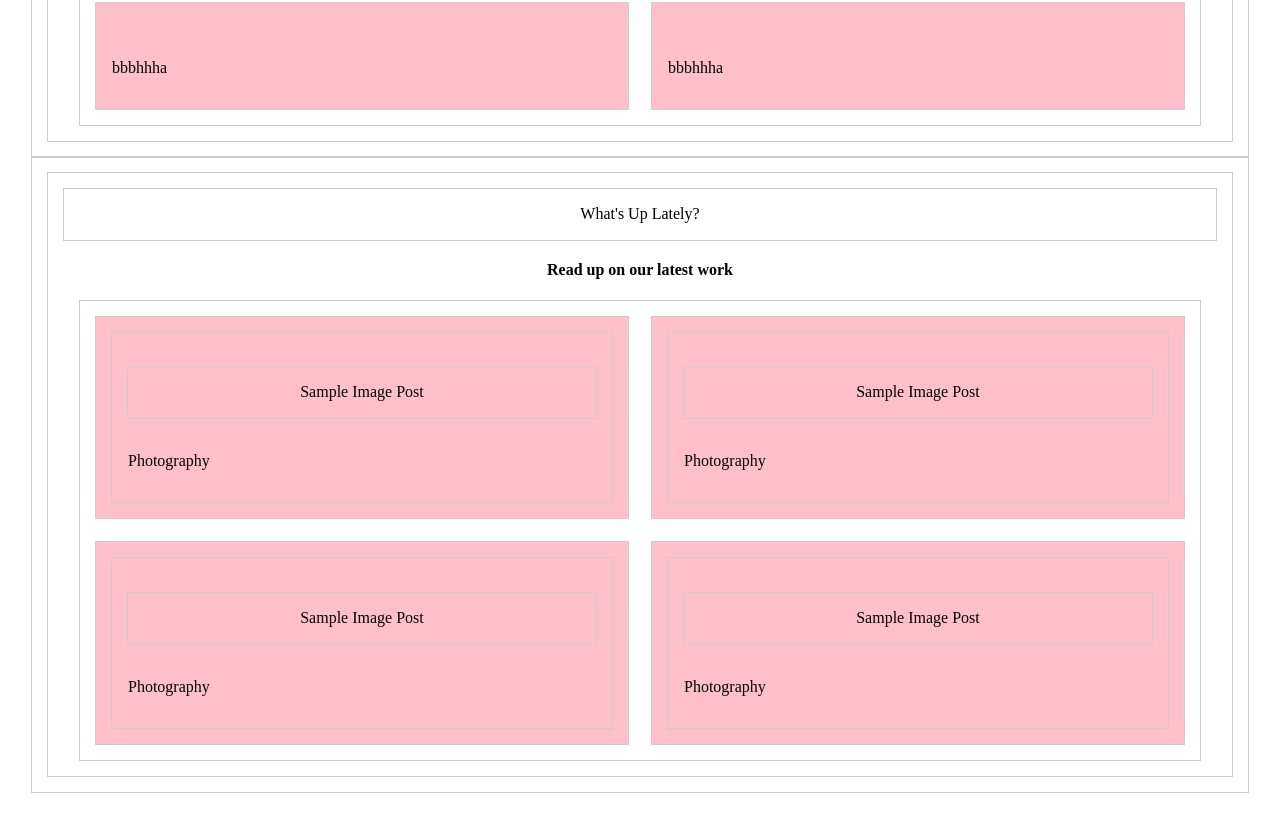
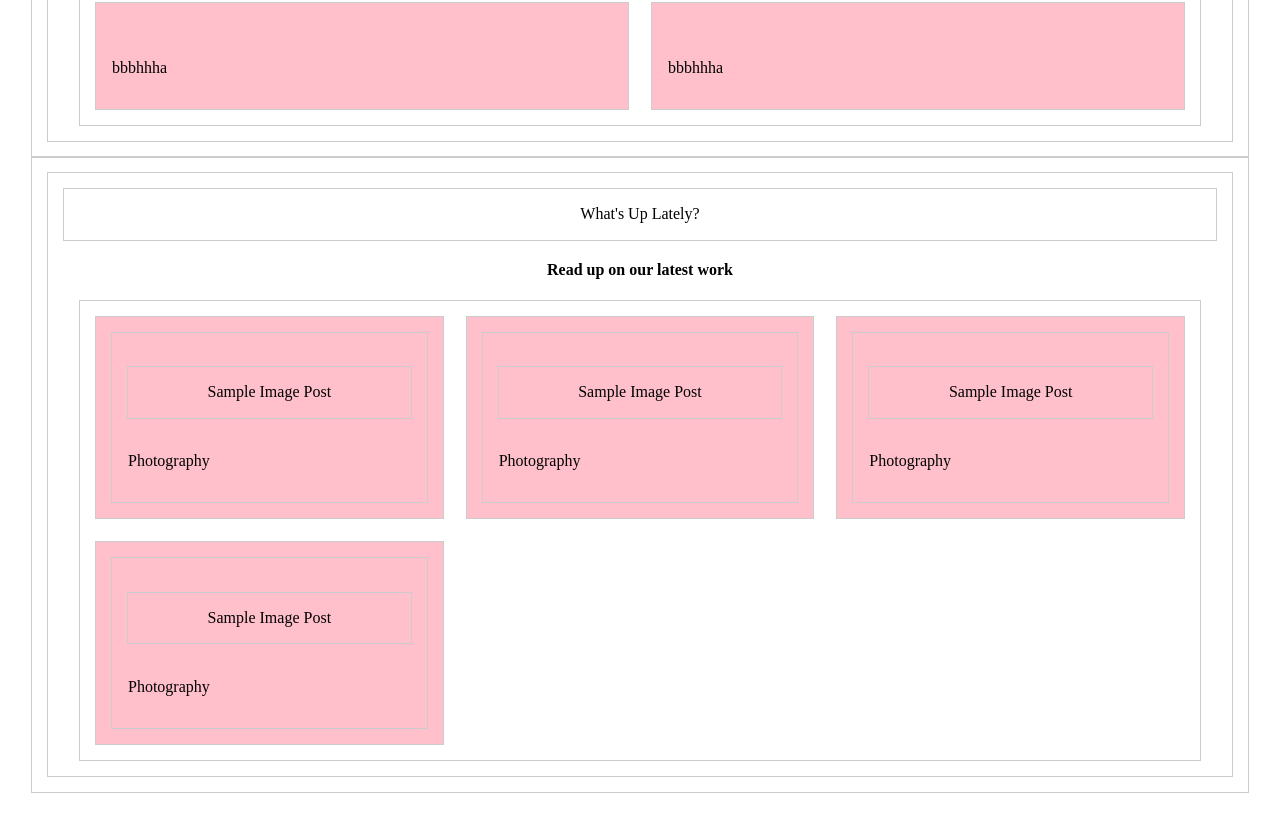
Before and after one commit to kionale/Project1_Lab3_ResponsiveLayout, a website built with Parcel: page index.html in a window 1280 px wide. Shown: the part 879-1703 px from the top of the page. Built offline with nearby package versions, Linux system fonts and the light colour scheme.

Commit message:
images of different layout added

```diff
--- a/css/main.css
+++ b/css/main.css
@@ -106,4 +106,7 @@ li {
   .m-col-2 {
     grid-template-columns: 1fr 1fr;
   }
+  .l-col-3 {
+    grid-template-columns: repeat(3, 1fr);
+  }
 }
```
Also changed, not shown: 3 other files.
